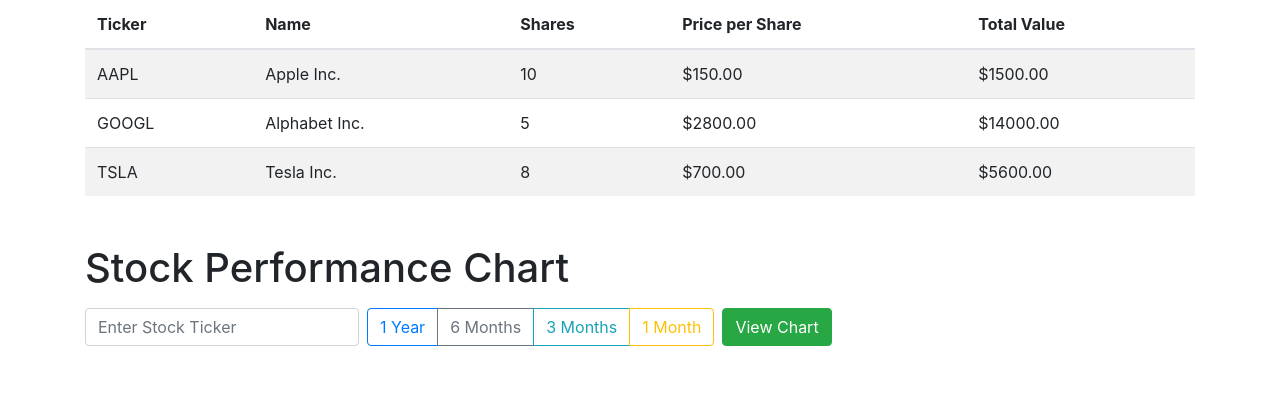
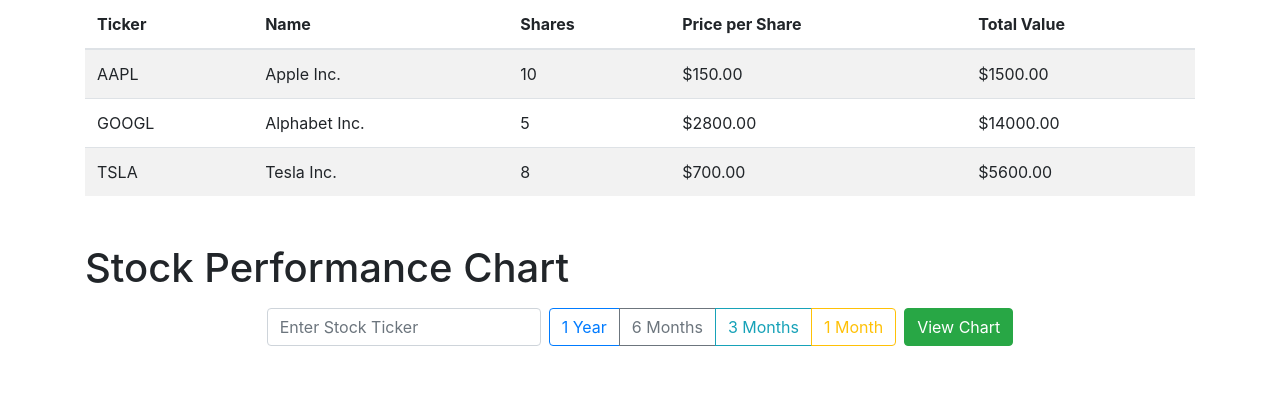
Before and after one commit to klaireklaire/my-portfolio-team5-anisha-klaire-abigail, a Flask app: page / in a window 1280 px wide. Shown: the part 113-521 px from the top of the page. Run offline with Flask 3, Linux system fonts and the light colour scheme; parts of the project's set-up code (start-up, migrations or seed data) failed here and were passed over; some libraries are stand-ins or nearby versions.

Commit message:
Centering stuff

```diff
--- a/static/style.css
+++ b/static/style.css
@@ -29,6 +29,6 @@
     text-align: center;
     margin-bottom: 10px;
 }
-#additional-info span.title {
+#additional-info .title {
     font-weight: bold;
 }
--- a/templates/index.html
+++ b/templates/index.html
@@ -41,7 +41,7 @@
 
     <div class="container">
         <h1 class="mt-5">Stock Performance Chart</h1>
-        <form id="stock-form" class="form-inline mt-3">
+        <form id="stock-form" class="form-inline justify-content-center mt-3">
             <div class="form-group mb-2">
                 <label for="ticker" class="sr-only">Ticker</label>
                 <input type="text" class="form-control" id="ticker" name="ticker" placeholder="Enter Stock Ticker" required>
```
